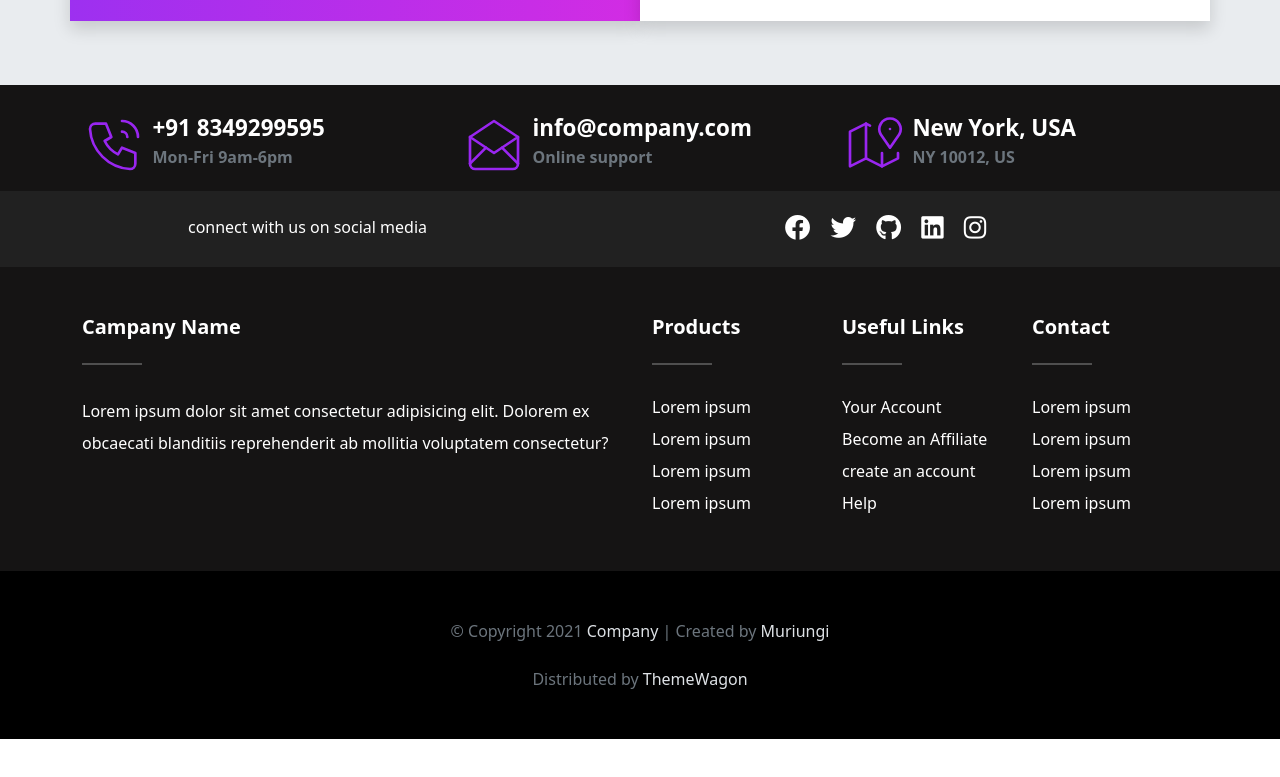
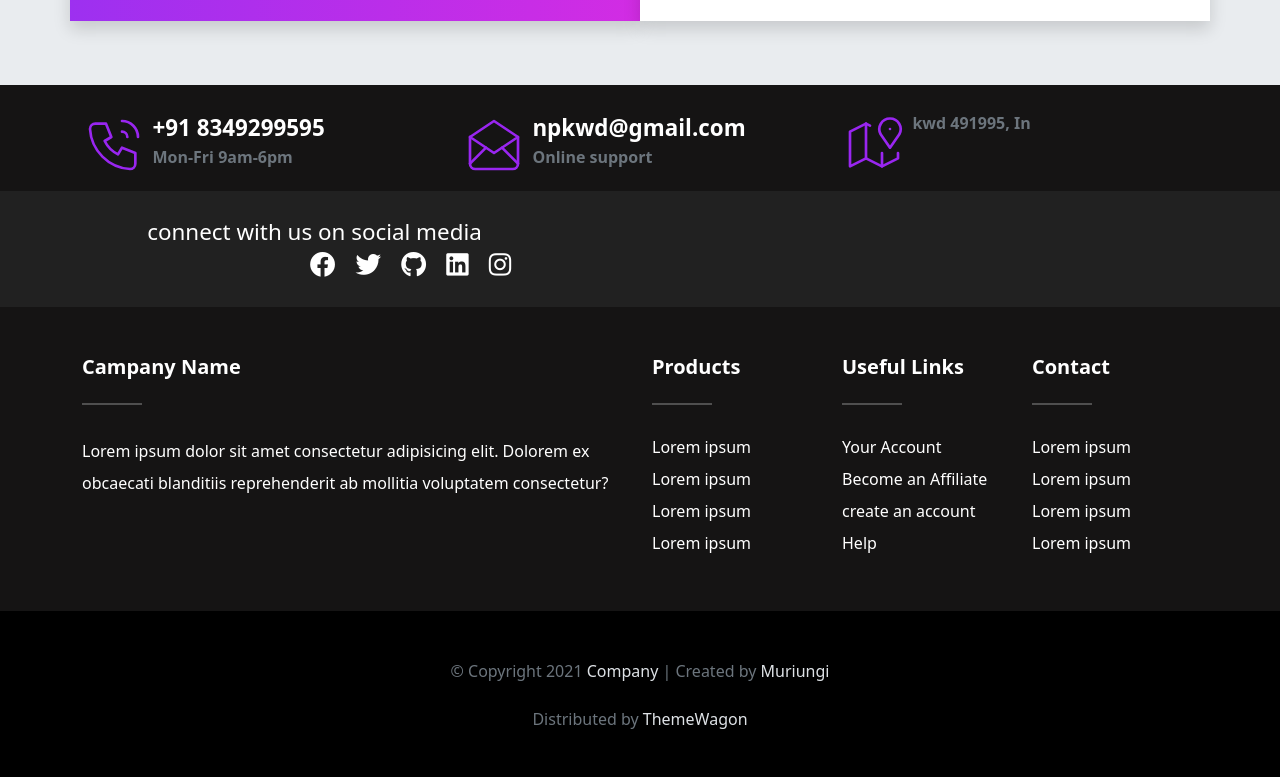
Before and after one commit to NarottamPrasad/NarottamPrasad.github.io, a website: page index.html in a window 1280 px wide. Shown: the part 7266-8043 px from the top of the page. Before the commit the page ends 8005 px from the top, so only its background shows below. Drawn offline with nearby package versions, Linux system fonts and the light colour scheme; files that its build step writes are made by us from their sources.

Commit message:
Update index.html

```diff
--- a/index.html
+++ b/index.html
@@ -662,7 +662,7 @@
           </svg>
         </div>
         <div class="contact-box__info">
-          <a href="#" class="contact-box__info--title">info@company.com</a>
+          <a href="#" class="contact-box__info--title">npkwd@gmail.com</a>
           <p class="contact-box__info--subtitle">Online support</p>
         </div>
       </div>
@@ -679,8 +679,8 @@
           </svg>
         </div>
         <div class="contact-box__info">
-          <a href="#" class="contact-box__info--title">New York, USA</a>
-          <p class="contact-box__info--subtitle">NY 10012, US</p>
+          <a href="#" class="contact-box__info--title"Kawardha, India</a>
+          <p class="contact-box__info--subtitle">kwd 491995, In</p>
         </div>
       </div>
     </div>
```
